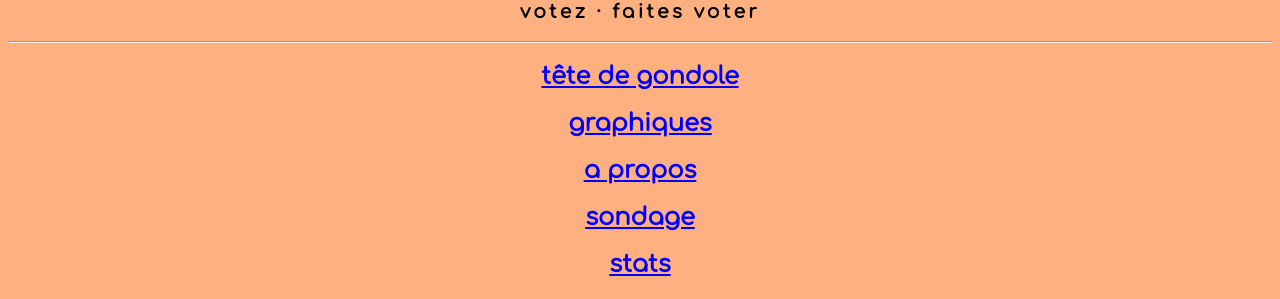
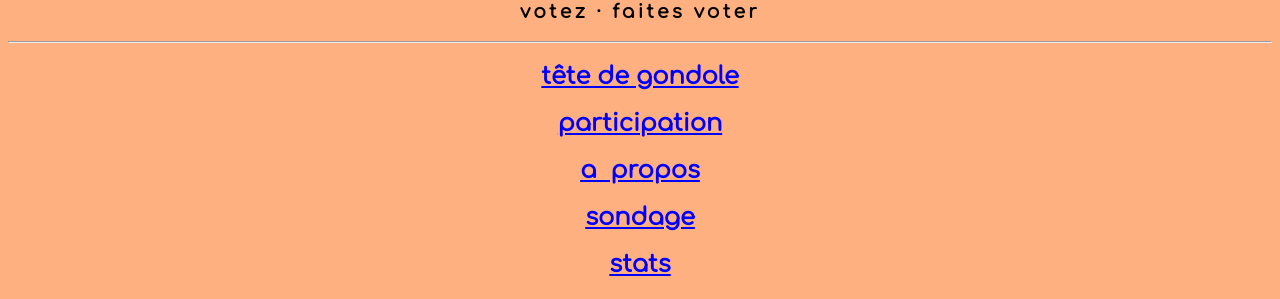
Before and after one commit to politipet/politipet.github.io, a Jekyll site: the page built from index.md, in a window 1280 px wide. Shown: the part 119-418 px from the top of the page. Built offline with Jekyll 4.4.1, drawn with Linux system fonts in a browser that asks for light colours; our own code applies the rules of GitHub Pages for plain Markdown files.

Commit message:
fup: update menu

```diff
--- a/index.md
+++ b/index.md
@@ -12,8 +12,8 @@
 -----
 
 ## [tête de gondole](tdg)
-## [graphiques](gfx)
-## [a propos](info)
+## [participation](gfx)
+## [a  propos](info)
 ## [sondage](poll)
 ## [stats](stats)
 
```
